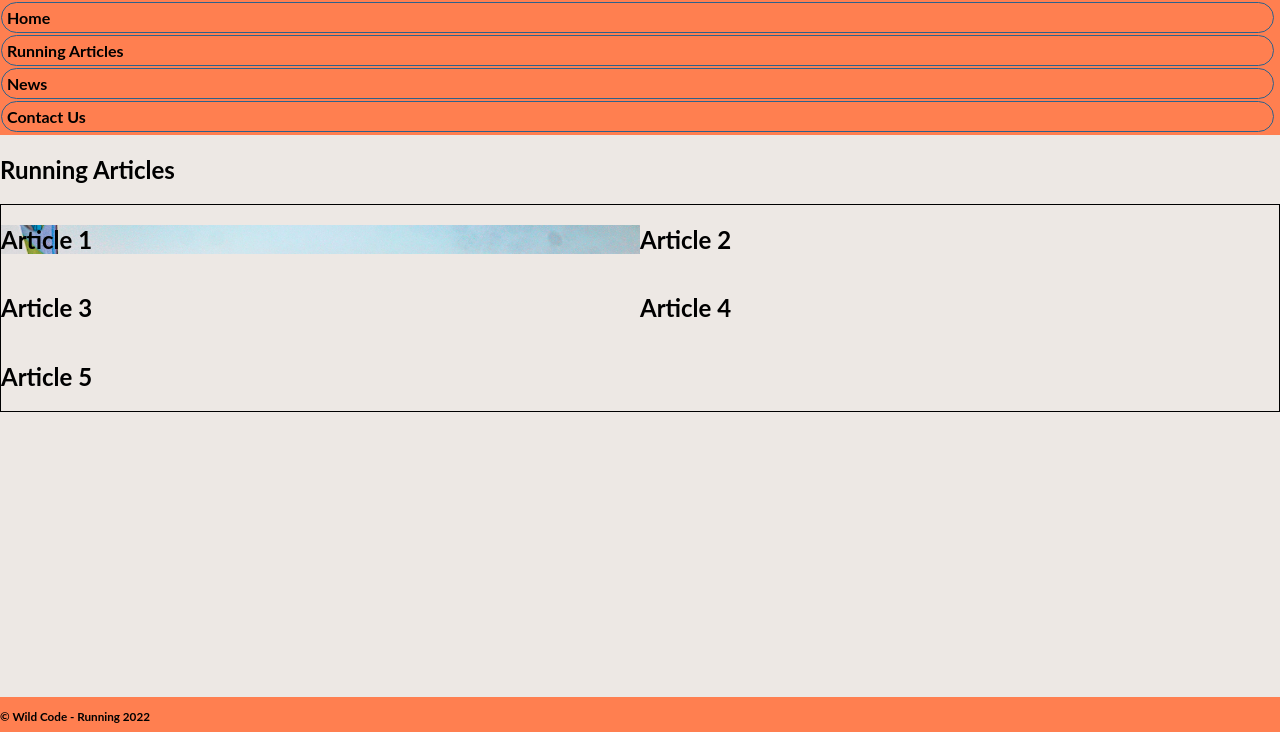
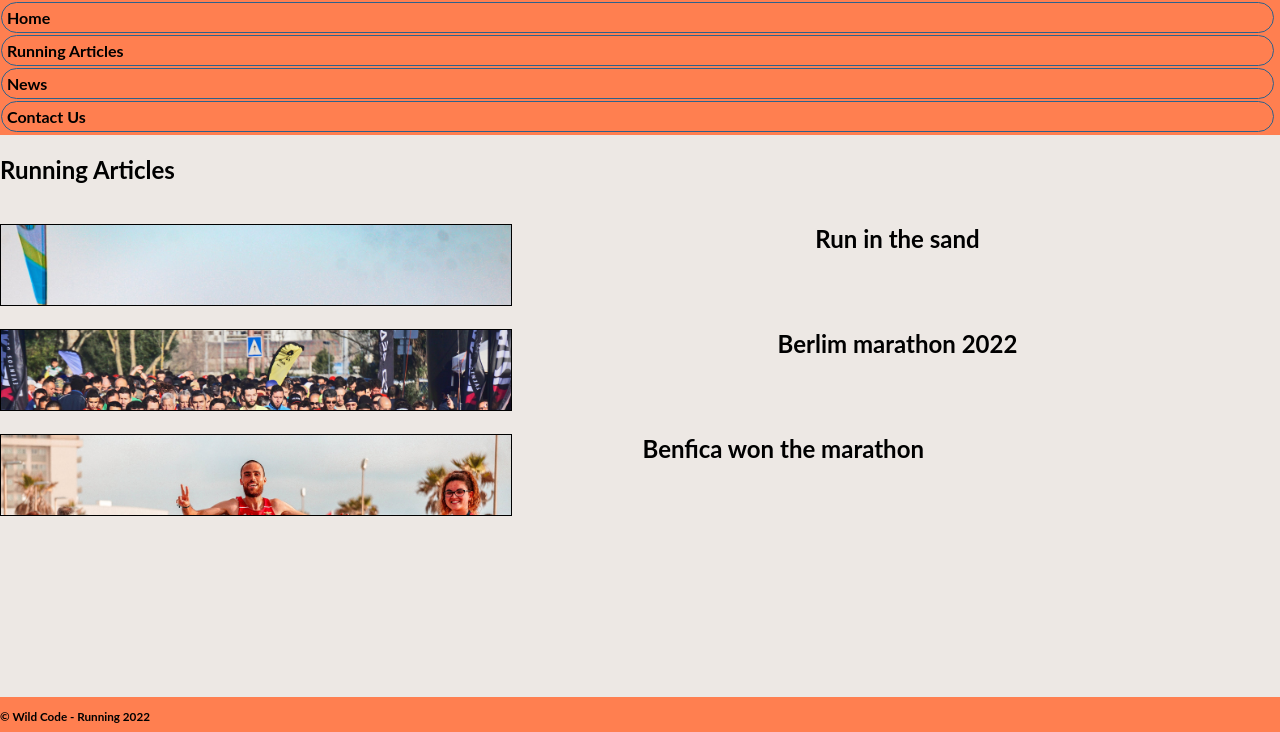
Before and after one commit to NunoMatosCorreia/project1, a plain HTML site: page runarticles.html in a window 1280 px wide. Shown: the part 68-800 px from the top of the page. Drawn offline with Linux system fonts and the light colour scheme.

Commit message:
runarticles complet

```diff
--- a/runarticles.html
+++ b/runarticles.html
@@ -23,19 +23,22 @@
     </div>
     <div class="runningarticles">
       <article>
-        <h1 id="runarticle1">Article 1</h1>
+        <h1 id="runarticle1"></h1>
       </article>
       <article>
-        <h1 id="runarticle2">Article 2</h1>
+        <h1 id="runarticle2">Run in the sand</h1>
       </article>
       <article>
-        <h1 id="runarticle3">Article 3</h1>
+        <h1 id="runarticle3"></h1>
       </article>
       <article>
-        <h1 id="runarticle4">Article 4</h1>
+        <h1 id="runarticle4">Berlim marathon 2022</h1>
       </article>
       <article>
-        <h1 id="runarticle5">Article 5</h1>
+        <h1 id="runarticle5"></h1>
+      </article>
+      <article>
+        <h1 id="runarticle6">Benfica won the marathon</h1>
       </article>
     </div>
 
--- a/style.css
+++ b/style.css
@@ -142,18 +142,61 @@ footer{
 
     display: grid;
     grid-template-columns: 1fr 1fr;
-    grid-template-rows: 1fr 1fr;
-    border: 1px;
-    border-style: double;
+    grid-template-rows: 100px 100px 100px;
+    gap: 5px;
 
-}
 
-#runarticle5{
-    grid-column-start: 1;
-    grid-column-end: 3;
+
 }
 
 #runarticle1{
     background-image: url(/fotos/pexels-photo-2787858.jpeg);
     background-size: cover;
+    border: 1px solid black;
+    grid-gap: 10px;
+    width: 80%;
+    height: 80%;
 }
+
+
+#runarticle2{
+    text-size-adjust: cover;
+    text-align: center;
+    grid-gap: 10px;
+    width: 80%;
+    height: 80%;
+}
+
+#runarticle3{
+    background-image: url(/fotos/pexels-photo-2654902.jpeg);
+    background-size: cover;
+    border: 1px solid black;
+    grid-gap: 10px;
+    width: 80%;
+    height: 80%;
+}
+
+#runarticle4{
+    text-size-adjust: cover;
+    text-align: center;
+    grid-gap: 10px;
+    width: 80%;
+    height: 80%;
+}
+
+#runarticle5{
+    background-image: url(/fotos/pexels-photo-2719567.jpeg);
+    background-size: cover;
+    border: 1px solid black;
+    grid-gap: 10px;
+    width: 80%;
+    height: 80%;
+}
+
+#runarticle4{
+    text-size-adjust: cover;
+    text-align: center;
+    grid-gap: 10px;
+    width: 80%;
+    height: 80%;
+}
```
